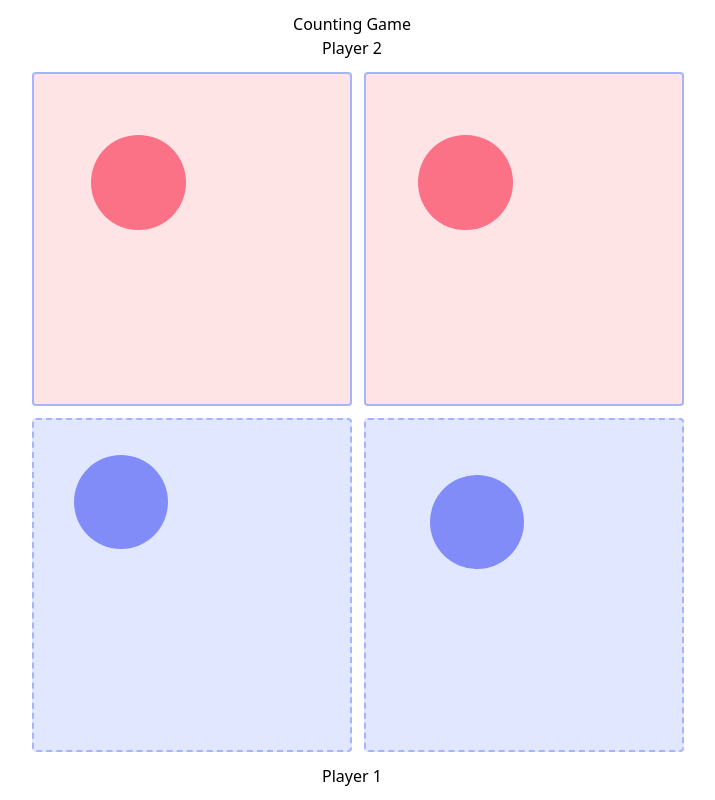
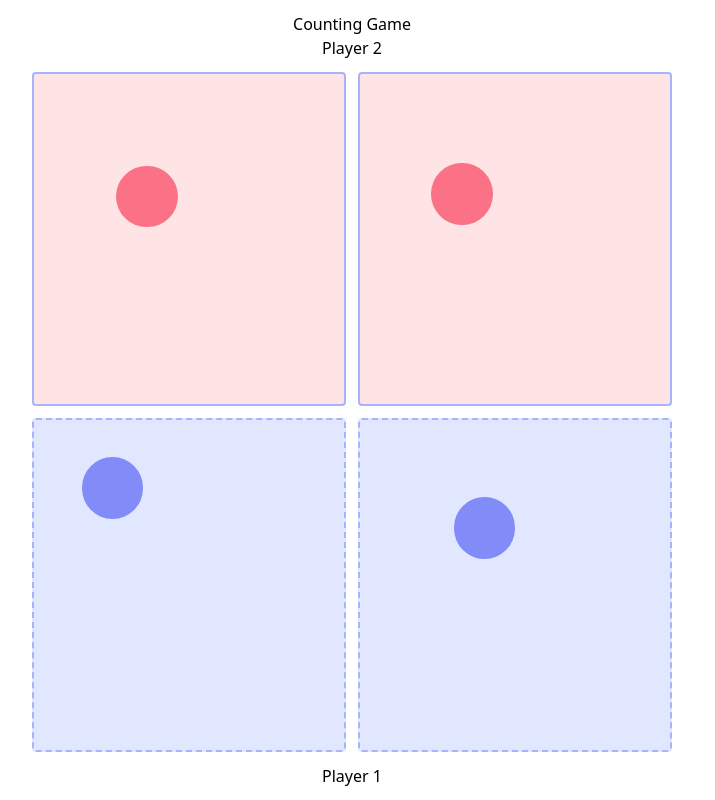
Before and after one commit to ej-shafran/count-up, a React (Vite) app: page / in a window 1280 px wide. Shown: the whole page, without its empty margins (288-1003 px from the left). Built offline with nearby package versions, Linux system fonts and the light colour scheme; what tailwindcss-animated would draw is missing.

Commit message:
fix: nasty styling issue

```diff
--- a/src/components/Finger.tsx
+++ b/src/components/Finger.tsx
@@ -2,7 +2,7 @@ import clsx from "clsx";
 import * as game from "../game";
 import { useState } from "react";
 
-const FINGER_SIZE = 75;
+const FINGER_SIZE = 50;
 
 export interface FingerProps {
   playerIndex: game.PlayerIndex;
--- a/src/components/Hand.tsx
+++ b/src/components/Hand.tsx
@@ -62,7 +62,7 @@ export function Hand({ handIndex, playerIndex }: HandProps) {
     <button
       disabled={losingPlayer !== null || (!isActive && !isSelected)}
       className={clsx(
-        "grid aspect-square w-1/2 grow grid-cols-2 grid-rows-2 rounded border-2 p-8 transition-colors",
+        "grid w-1/2 grow grid-cols-2 grid-rows-2 rounded border-2 p-8 transition-colors",
         playerIndex === 1
           ? isSelected
             ? "bg-playerTwo-200"
```
